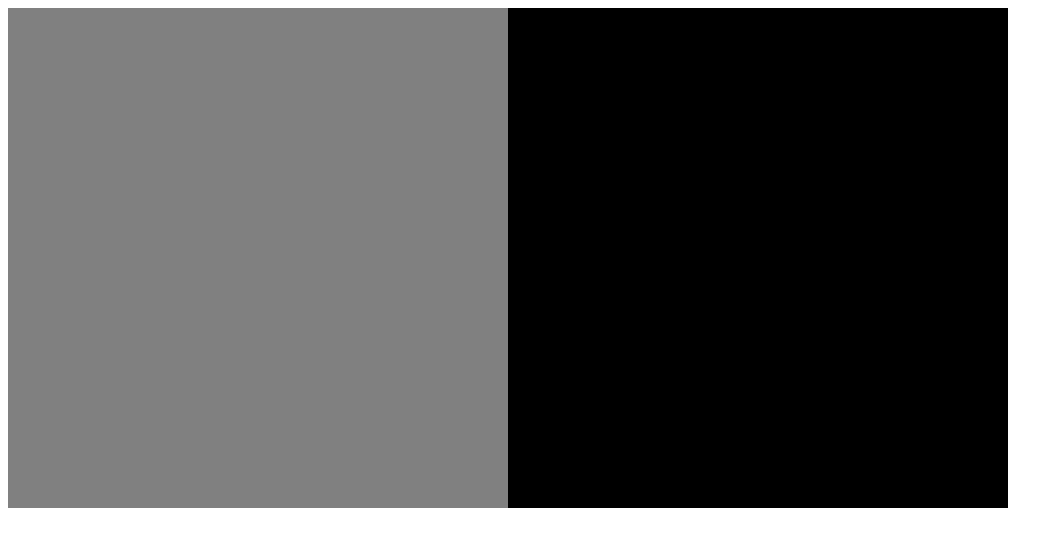
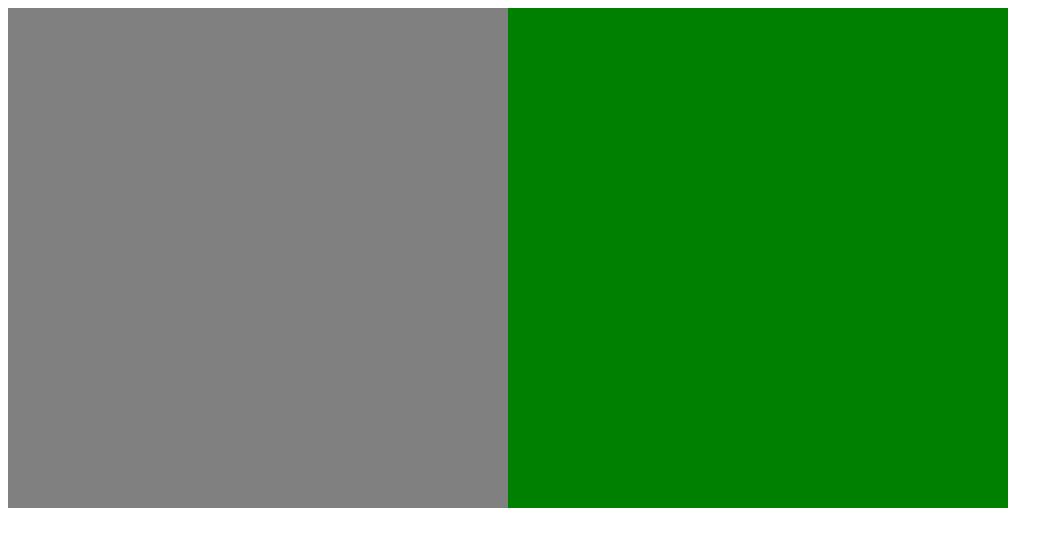
Before and after one commit to haliivi/js_battle_city, a website: page index.html in a window 1280 px wide. Shown: the whole page, without its empty margins (0-1063 px from the left). Drawn offline with Linux system fonts and the light colour scheme.

Commit message:
Try add scene.

```diff
--- a/engine/Game.js
+++ b/engine/Game.js
@@ -2,9 +2,15 @@
     'use strict';
 
     class Game {
-        constructor({ el = document.body, width = 500, height = 500 }={}) {
-            this.renderer = new GameEngine.Renderer({width, height})
-            el && el.appendChild && el.appendChild(this.renderer.canvas)
+        constructor({
+            el = document.body,
+            width = 500,
+            height = 500,
+            background = 'green',
+            scenes = [],
+        } = {}) {
+            this.renderer = new GameEngine.Renderer({ width, height, background });
+            el && el.appendChild && el.appendChild(this.renderer.canvas);
         }
     }
 
--- a/engine/Scene.js
+++ b/engine/Scene.js
@@ -2,7 +2,16 @@
     'use strict';
 
     class Scene {
-        constructor() {
+        constructor({
+            autoStart = true,
+            loading = () => {console.log(this)},
+            init = () => {},
+            update = () => {},
+        }) {
+            this.autoStart = autoStart;
+            this.loading = loading.bind(this);
+            this.init = init;
+            this.update = update
             console.log('Scene');
         }
     }
--- a/index.html
+++ b/index.html
@@ -76,7 +76,15 @@
                 container.add(sprite2);
             });
 
-            const game = new Game()
+            const mainScene = new Scene({
+                loading() {},
+                init() {},
+                update() {},
+            });
+
+            const game = new Game({
+                scenes: [mainScene],
+            });
         </script>
     </body>
 </html>
```
